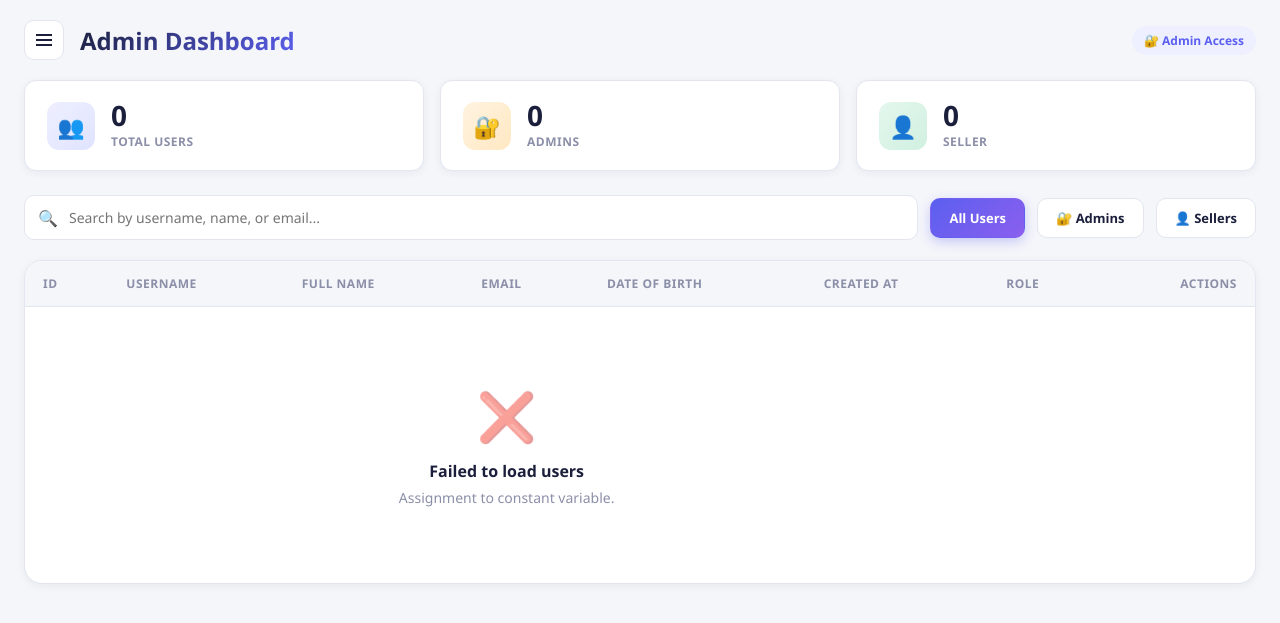
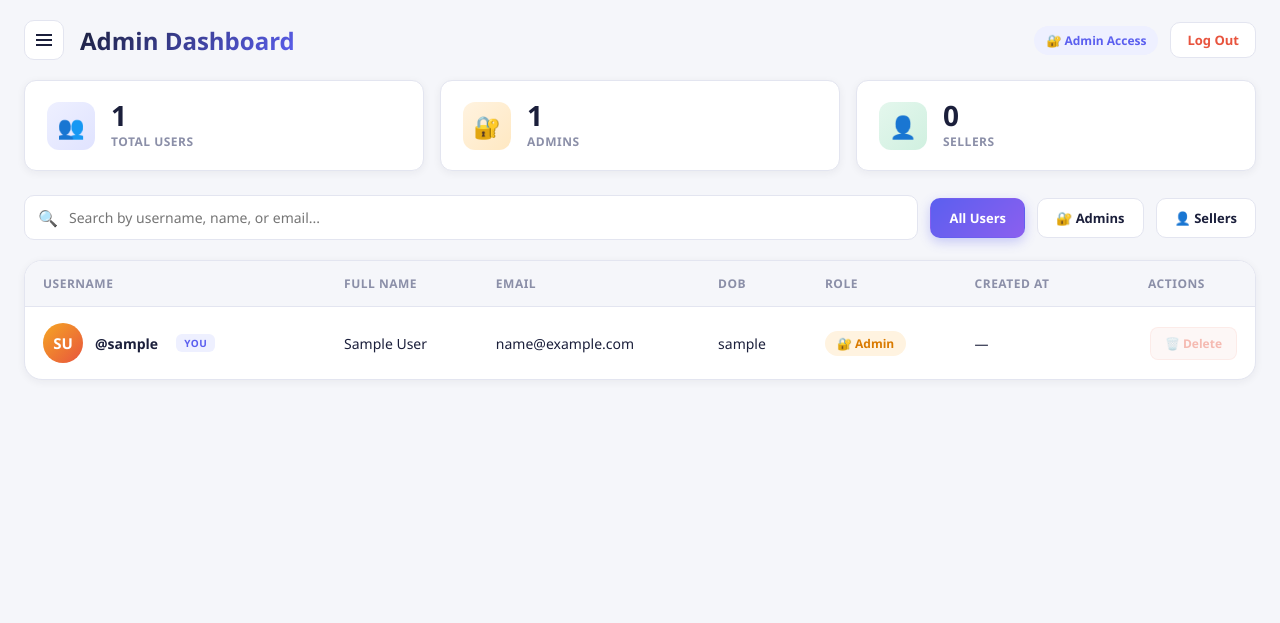
Before and after one commit to PremJunior/inventory-webapp, a Flask app: page /admin in a window 1280 px wide. Shown: the top 623 px of the page. Run offline with Flask 3, Linux system fonts and the light colour scheme; the visitor is signed in with stand-in values (Sample User, id 1); data comes from the database, SQL or seed files in the repository.

Commit message:
added users manipulating features for admin

```diff
--- a/app.py
+++ b/app.py
@@ -79,18 +79,28 @@ def dashboard():
 @page_login_required
 def reports():
     return render_template("reports.html")
+
 @app.route("/accountsetting")
 @page_login_required
 def accountsetting():
     return render_template("accountsetting.html")
+
 @app.route("/activity_log")
 @page_login_required
 def activity_log_page():
     return render_template("activity_log.html")
+
 @app.route("/sales_history")
 @page_login_required
 def sales_history_page():
     return render_template("sales_history.html")
+
+@app.route("/admin")
+@admin_required
+def admin_page():
+    return render_template("admin.html")
+
+
 @app.route("/api/session-status", methods = ["GET"])
 def session_status():
     username = session.get("username")
@@ -241,9 +251,9 @@ def edit_item(name):
     if new_name != old_name:
       changes.append(f'changed name from {old_name} to {new_name}')
     if new_stock != old_stock:
-      changes.append(f"changed stock from {old_stock} to {new_stock}")
+      changes.append(f"changed {new_name}'s stock from {old_stock} to {new_stock}")
     if new_value != old_value:
-      changes.append(f"changed price from Rs. {old_value} to Rs. {new_value}")
+      changes.append(f"changed {new_name}'s price from Rs. {old_value} to Rs. {new_value}")
     if changes:
         db.record_activity(
             username,
@@ -578,10 +588,6 @@ def get_detailed_sales():
     result.sort(key=lambda x: x["id"], reverse=True)
     return jsonify(result)
 
-@app.route("/admin")
-@admin_required
-def admin_page():
-    return render_template("admin.html")
 
 @app.route("/api/admin/users")
 @admin_required
--- a/database.py
+++ b/database.py
@@ -259,6 +259,15 @@ def update_user_password(username, new_pass_hash):
     conn.commit()
     conn.close()
 
+def update_user_profile(username, full_name, email):
+    conn = get_connection()
+    cursor = conn.cursor()
+    cursor.execute("UPDATE users SET full_name = ?, email = ? WHERE username = ?", (full_name, email, username))
+    conn.commit()
+    changed = cursor.rowcount > 0
+    conn.close()
+    return changed
+
 def get_all_users():
       conn = get_connection()
       cursor = conn.cursor()
--- a/static/auth.js
+++ b/static/auth.js
@@ -2,18 +2,31 @@
 // Reports, Account Setting and Admin are protected — keep login/signup hidden,
 // make Log Out work, and gate the Users link by role.
 (async function () {
-  try {
-    const r = await fetch('/api/session-status');
-    const j = await r.json();
-    // auth.js pages are already page_login_required, but still hide Users for non-admins
-    const adminLink = document.getElementById('adminLink');
-    if (adminLink) adminLink.style.display = (j.logged_in && j.role === 'admin') ? 'block' : 'none';
-    const roleEl = document.querySelector('.profile-role');
-    if (roleEl) roleEl.textContent = j.role === 'admin' ? 'Administrator' : (j.logged_in ? 'Seller' : 'Administrator');
-    const nameEl = document.getElementById('profileName');
-    if (nameEl && j.username) nameEl.textContent = j.username;
-  } catch (e) { console.log('auth check failed', e); }
-})();
+    try {
+      const res = await fetch('/api/session-status');
+      if (!res.ok) return;
+
+      const data = await res.json();
+
+      const adminLink = document.getElementById('adminLink');
+      if (adminLink) {
+        const isAdmin = data.logged_in && data.role === 'admin';
+        adminLink.style.display = isAdmin ? 'block' : 'none';
+      }
+
+      const roleEl = document.querySelector('.profile-role');
+      if (roleEl) {
+        roleEl.textContent = data.role === 'admin' ? 'Administrator' : (data.logged_in ? 'Seller' : 'Administrator');
+      }
+
+      const nameEl = document.getElementById('profileName');
+      if (nameEl && data.username) {
+        nameEl.textContent = data.username;
+      }
+    } catch (err) {
+      console.log('auth check failed', err);
+    }
+  })();
 
 document.getElementById('logoutLink')?.addEventListener('click', async (event) => {
   event.preventDefault();
--- a/templates/admin.html
+++ b/templates/admin.html
@@ -3,7 +3,7 @@
 <head>
 <meta charset="UTF-8">
 <meta name="viewport" content="width=device-width, initial-scale=1.0">
-<title>User Management — StoreStock</title>
+<title>User Management</title>
 
 <style>
   /* ===== CSS VARIABLES ===== */
@@ -184,6 +184,21 @@
     align-items: center;
     gap: 12px;
   }
+
+  .btn-logout {
+    padding: 8px 16px;
+    border: 1px solid var(--stone-light);
+    border-radius: 10px;
+    background: white;
+    font-size: 13px;
+    font-weight: 600;
+    cursor: pointer;
+    color: var(--coral);
+    transition: var(--transition);
+    font-family: inherit;
+  }
+
+  .btn-logout:hover { background: #FCEDEB; border-color: var(--coral); }
 
   .badge-admin {
     display: inline-flex;
@@ -737,9 +752,7 @@
   <a class="nav-link" href="/reports">📋 Reports</a>
   <a class="nav-link active" href="/admin">👥 Users</a>
   <a class="nav-link" href="/accountsetting">⚙️ Account settings</a>
-  <a class="nav-link" id="loginLink" href="/login">🔑 Log in</a>
-  <a class="nav-link" id="signupLink" href="/signup">✏️ Sign up</a>
-  <a class="nav-link" id="logoutLink" href="#" style="display: none;">🚪 Log Out</a>
+  <a class="nav-link" id="logoutLink" href="#">🚪 Log Out</a>
 </nav>
 
 <!-- ===== TOPBAR ===== -->
@@ -750,6 +763,7 @@
   </div>
   <div class="topbar-right">
     <span class="badge-admin">🔐 Admin Access</span>
+    <button id="topLogoutBtn" class="btn-logout"> Log Out</button>
   </div>
 </div>
 
@@ -776,7 +790,7 @@
       <div class="stat-icon seller">👤</div>
       <div class="stat-info">
         <div class="stat-value" id="statSellers">0</div>
-        <div class="stat-label">Seller</div>
+        <div class="stat-label">Sellers</div>
       </div>
     </div>
   </div>
@@ -804,19 +818,18 @@
       <table>
         <thead>
           <tr>
-            <th>ID</th>
             <th>USERNAME</th>
             <th>FULL NAME</th>
             <th>EMAIL</th>
-            <th>DATE OF BIRTH</th>
+            <th>DOB</th>
+            <th>ROLE</th>
             <th>CREATED AT</th>
-            <th>ROLE</th>
-            <th style="text-align: right;">Actions</th>
+            <th style="text-align: center;">Actions</th>
           </tr>
         </thead>
         <tbody id="usersTableBody">
           <tr>
-            <td colspan="6">
+            <td colspan="7">
               <div class="table-state">
                 <div class="icon">⏳</div>
                 <h3>Loading users...</h3>
@@ -852,16 +865,25 @@
 
 <script>
   // ===== STATE =====
-  const allUsers = [];
-  const currentFilter = "all";
-  const currentUser = null;
+  let allUsers = [];
+  let currentFilter = "all";
+  let currentUser = null;
 
   // ===== INIT =====
-  document.addEventListener("DOMContentLoaded", function () {
+  document.addEventListener("DOMContentLoaded", async function () {
     setupHamburger();
-    loadCurrentUser();
-    loadUsers();
+    setupTopLogout();
+    await loadCurrentUser();
+    await loadUsers();
   });
+
+  function setupTopLogout() {
+    document.getElementById("topLogoutBtn")?.addEventListener("click", async function (e) {
+      e.preventDefault();
+      try { await fetch("/api/logout", { method: "POST" }); } catch (err) { console.log("logout failed", err); }
+      window.location.href = "/login";
+    });
+  }
 
   // ===== HAMBURGER =====
   function setupHamburger() {
@@ -905,7 +927,7 @@
     } catch (err) {
       console.error("Load users error:", err);
       document.getElementById("usersTableBody").innerHTML =
-        '<tr><td colspan="6"><div class="table-state">' +
+        '<tr><td colspan="7"><div class="table-state">' +
         '<div class="icon">❌</div>' +
         '<h3>Failed to load users</h3>' +
         '<p>' + err.message + '</p>' +
@@ -933,14 +955,14 @@
       const matchesFilter = currentFilter === "all" || u.role === currentFilter;
       const matchesSearch = !search ||
         (u.username && u.username.toLowerCase().includes(search)) ||
-        (u.fullname && u.fullname.toLowerCase().includes(search)) ||
+        (u.full_name && u.full_name.toLowerCase().includes(search)) ||
         (u.email && u.email.toLowerCase().includes(search));
       return matchesFilter && matchesSearch;
     });
 
     if (filtered.length === 0) {
       tbody.innerHTML =
-        '<tr><td colspan="6"><div class="table-state">' +
+        '<tr><td colspan="7"><div class="table-state">' +
         '<div class="icon">🔍</div>' +
         '<h3>No users found</h3>' +
         '<p>Try adjusting your search or filter.</p>' +
@@ -951,7 +973,7 @@
     const isSelf = function (username) { return username === currentUser; };
 
     const html = filtered.map(function (u) {
-      const initials = getInitials(u.fullname || u.username);
+      const initials = getInitials(u.full_name || u.username);
       const avatarClass = u.role === "admin" ? "avatar admin" : "avatar";
       const roleBadgeClass = u.role === "admin" ? "role-badge admin" : "role-badge seller";
       const roleIcon = u.role === "admin" ? "🔐" : "👤";
@@ -961,7 +983,7 @@
       const selfTag = self ? '<span class="self-tag">You</span>' : '';
 
       // Promote button: only for sellers
-      const promoteBtn = u.role === "seller"
+      const promoteBtn = (u.role === "seller" && !self)
         ? '<button class="action-btn promote" onclick="confirmPromote(\'' + escapeAttr(u.username) + '\')">' +
           '⬆️ Promote</button>'
         : '';
@@ -982,20 +1004,27 @@
       return '<tr>' +
         '<td><div class="user-cell">' +
           '<div class="' + avatarClass + '">' + initials + '</div>' +
-          '<div class="user-meta">' +
-            '<div class="user-name">' + escapeHtml(u.fullname || u.username) + selfTag + '</div>' +
-            '<div class="user-sub">@' + escapeHtml(u.username) + '</div>' +
-          '</div>' +
+          '<span style="font-weight:600; white-space:nowrap;">@' + escapeHtml(u.username) + '</span>' + selfTag +
         '</div></td>' +
+        '<td style="white-space:nowrap;">' + escapeHtml(u.full_name || "—") + '</td>' +
         '<td>' + escapeHtml(u.email || "—") + '</td>' +
-        '<td>' + escapeHtml(u.dob || "—") + '</td>' +
+        '<td style="white-space:nowrap;">' + escapeHtml(u.dob || "—") + '</td>' +
         '<td><span class="' + roleBadgeClass + '">' + roleIcon + ' ' + roleLabel + '</span></td>' +
-        '<td>' + relativeTime(u.created_at) + '</td>' +
+        '<td style="white-space:nowrap;">' + formatDateTime(u.created_at) + '</td>' +
         '<td><div class="action-group">' + promoteBtn + revokeBtn + deleteBtn + '</div></td>' +
         '</tr>';
     }).join("");
 
     tbody.innerHTML = html;
+  }
+
+  function formatDateTime(ts) {
+    if (!ts) return "—";
+    try {
+      const d = new Date(ts.replace(" ", "T"));
+      if (isNaN(d.getTime())) return escapeHtml(ts);
+      return d.toLocaleString("en-US", { year:"numeric", month:"short", day:"2-digit", hour:"2-digit", minute:"2-digit", hour12:true });
+    } catch(e) { return escapeHtml(ts); }
   }
 
   // ===== FILTERS =====
```
Also changed, not shown: templates/accountsetting.html (line endings or trailing spaces), templates/dashboard.html (line endings or trailing spaces), templates/home.html (line endings or trailing spaces), templates/landing.html (line endings or trailing spaces), templates/reports.html (line endings or trailing spaces), templates/sales_history.html (line endings or trailing spaces), 1 other file.
